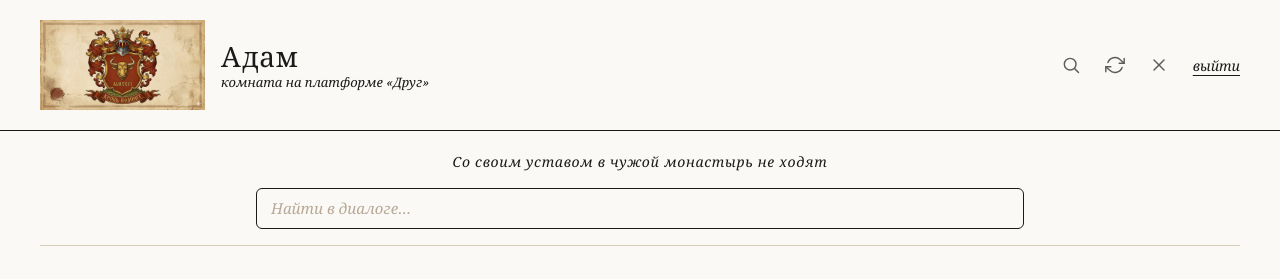
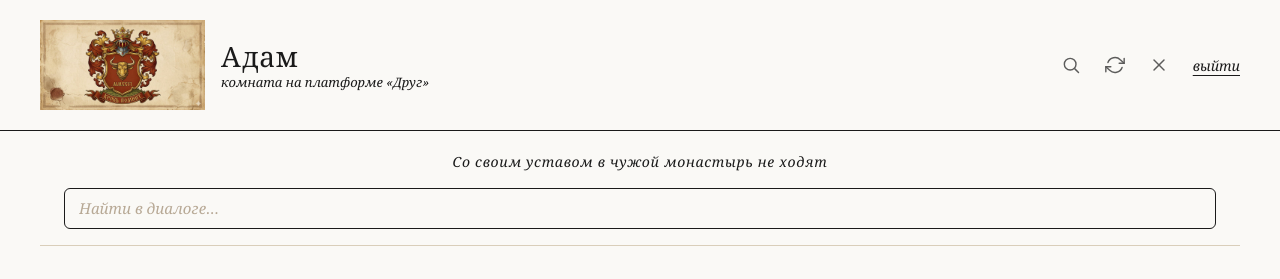
Before and after one commit to yaroslavgroznov-cloud/Yaroslav_Adam_Web, a React (Vite) app: page / in a window 1280 px wide. Both pictures are taken after a click on the button 1070 px from the left and 65 px from the top of the page. Shown: the top 279 px of the page. Built offline with nearby package versions, Linux system fonts and the light colour scheme; no server answers.

Commit message:
feat(F.1++): messages area same width as input bar (gармония)

```diff
--- a/src/components/ChatInterface.tsx
+++ b/src/components/ChatInterface.tsx
@@ -262,7 +262,7 @@
           Со своим уставом в чужой монастырь не ходят
         </p>
         {showSearch && (
-          <div className="max-w-3xl mx-auto w-full mt-4 flex items-center gap-2">
+          <div className="w-full px-0 sm:px-6 mt-4 flex items-center gap-2">
             <input
               ref={searchInputRef}
               type="text"
@@ -298,9 +298,9 @@
         />
       </div>
 
-      {/* Область сообщений */}
+      {/* Область сообщений — та же ширина что input bar, для гармонии */}
       <div className="flex-1 overflow-y-auto py-6">
-        <div className="max-w-3xl mx-auto w-full px-4">
+        <div className="w-full px-4 sm:px-10">
           {isHydrating && (
             <p
               className="text-center italic mt-16 transition-colors duration-700 ease-in-out"
```
